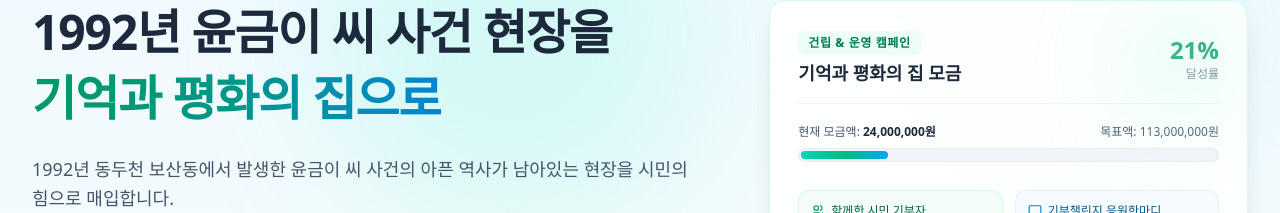
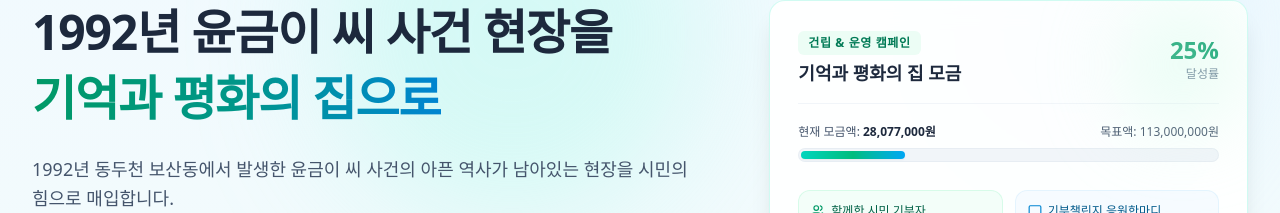
Before and after one commit to turrynoh1978-hub/peaceaction-kr, a React (Vite) app: page / in a window 1280 px wide. Shown: the part 199-412 px from the top of the page. Built offline with nearby package versions, Linux system fonts and the light colour scheme.

Commit message:
feat: update campaign fundraising stats
Update current donation amount and donor count for the campaign.

```diff
--- a/src/data/initialData.ts
+++ b/src/data/initialData.ts
@@ -2,8 +2,8 @@ import { CardNews, ArchiveItem, DonorRecord } from '../types';
 
 export const CAMPAIGN_STATS = {
   targetAmount: 113000000, // 1억 1,300만원
-  currentAmount: 24000000, // 2,400만원 (24,000,000원)
-  donorCount: 111, // 111명
+  currentAmount: 28077000, // 2,807만 7,000원 (28,077,000원)
+  donorCount: 132, // 132명
   daysLeft: 142,
   startDate: '2026-04-27',
   endDate: '2026-12-31'
```
